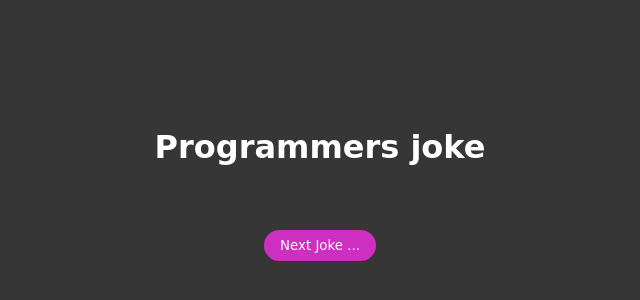
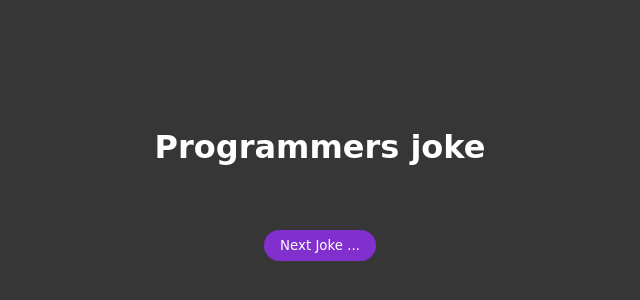
Before and after one commit to rada-ii/Joke-mvc-typescript, a website built with Vite: page index.html in a window 1280 px wide. Shown: the part 206-506 px from the top of the page, without its empty margins (320-960 px from the left). Built offline with nearby package versions, Linux system fonts and the light colour scheme; no server answers; a web font is replaced by a local one.

Commit message:
corrections and styling

```diff
--- a/src/style.css
+++ b/src/style.css
@@ -36,7 +36,7 @@ button {
 }
 
 button {
-  background-color: #cd30c0;
+  background-color: #8130cd;
   padding: 0.5rem 1rem;
   border-radius: 1rem;
   border: none;
@@ -44,7 +44,7 @@ button {
 }
 
 button:hover {
-  background-color: #cd30f0;
+  background-color: #8130df;
   color: #fff;
   transition: all 0.2s;
 }
```
